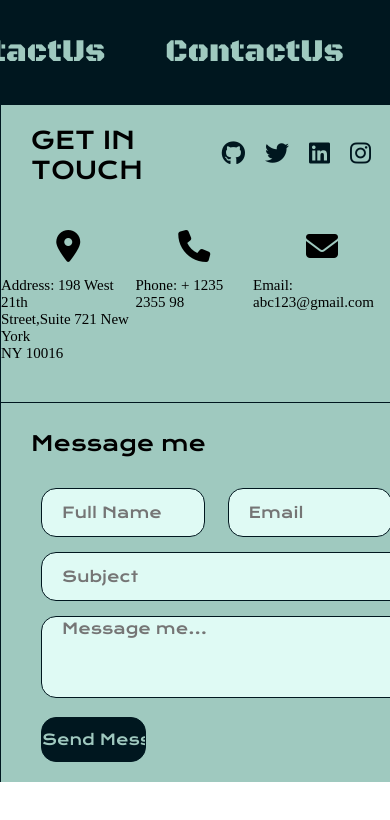
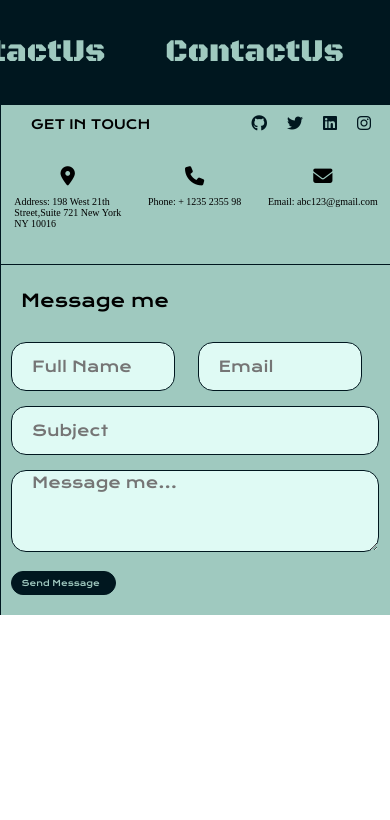
Before and after one commit to Amaan-Parvaiz-Rather/Web-dev, a plain HTML site: page index.htm in a window 390 px wide. Drawn offline with nearby package versions, Linux system fonts and the light colour scheme; a web font is replaced by a local one.

Commit message:
some rwd change mobile screen

```diff
--- a/style.css
+++ b/style.css
@@ -278,5 +278,43 @@ input[type="submit"]:hover{
     .header2 >ul >li>p{
         font-size:15px;
     }
+    form{
+        padding: 10px 0px 0px 10px;
+    }
+    input[type="submit"]{
+        font-size: 10px;
+    }
+    h2{
+        font-weight: 500;
+        font-style: normal;
+        font-size: 1.1em;
+        padding-left: 20px;
+      }
 }
+@media screen and (max-width:500px){
+    h1{
+        font-size:1em;
+    }
+    .header2 >ul >li>i{
+        font-size: 1.2em;
+    }
+    .header2 >ul >li>p{
+        font-size:10px;
+    }
+    form{
+        padding: 0px 0px 0px 10px;
+    }
+}
+@media screen and (max-width:400px){
+    .socail-icons > ul >li >a{
+        font-size: 1em;
+    }
+    h1{
+        font-size:.8em;
+    }
+    input[type="submit"]{
+        font-size: 8px;
+    }
+}
+
 /* Responsive cahnges */
```
Also changed, not shown: index.htm (+2 -0 lines).
